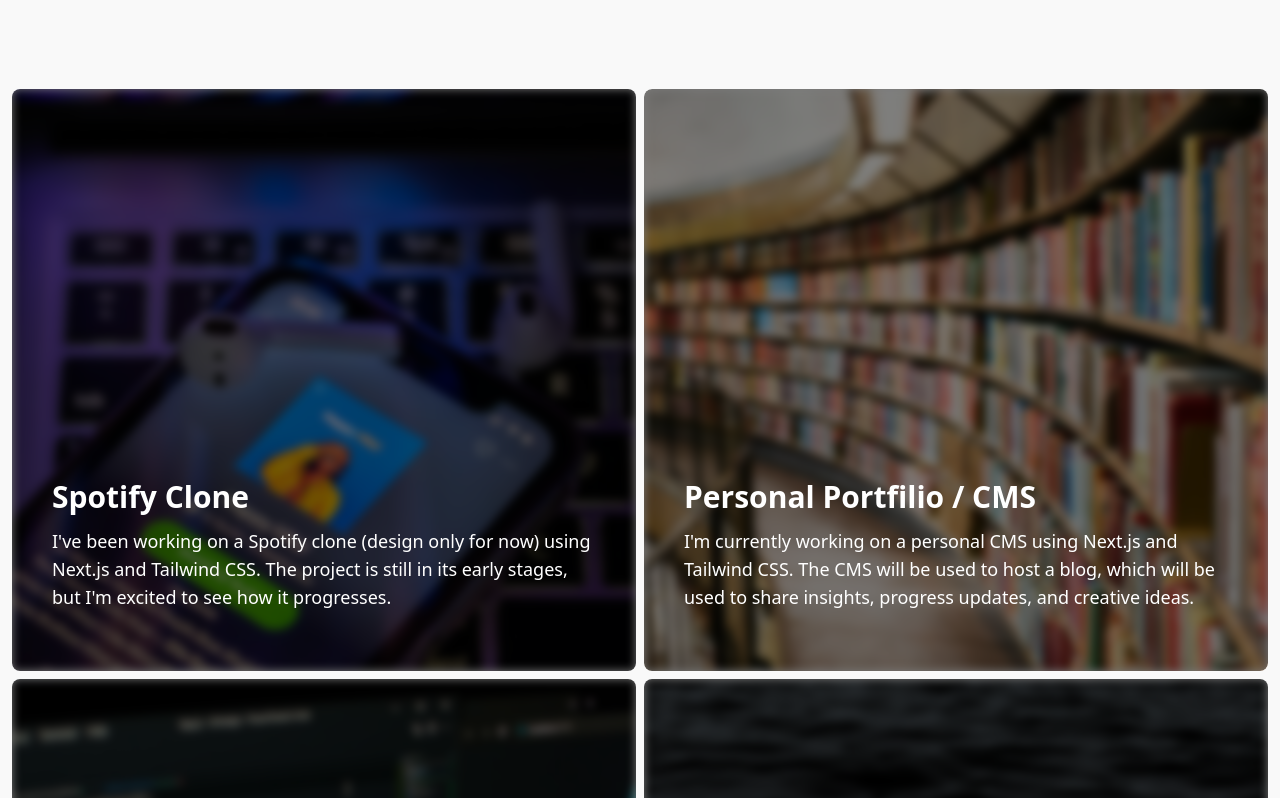
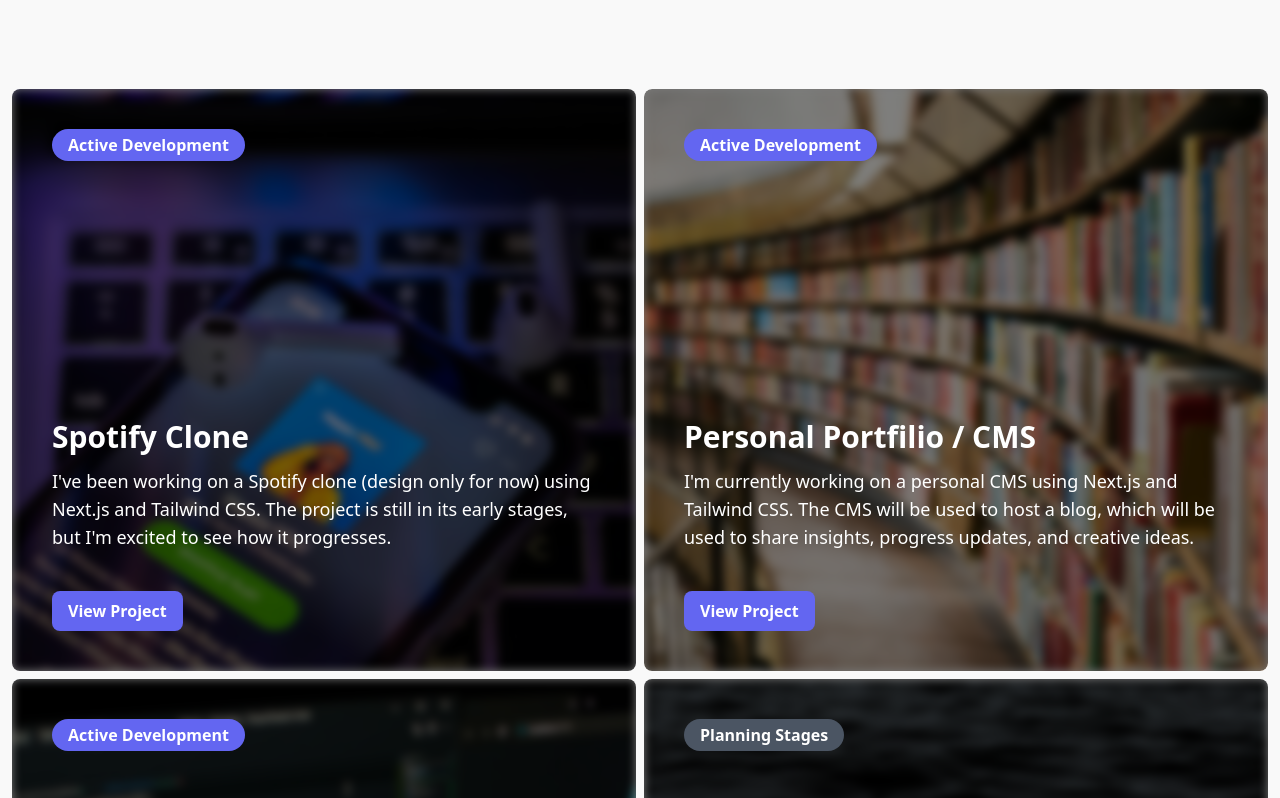
Before and after one commit to HeyEbb/portfolio, a Next.js app: page / in a window 1280 px wide. Shown: the part 3162-3960 px from the top of the page. Built offline with nearby package versions, Linux system fonts and the light colour scheme.

Commit message:
Add links to projects

```diff
--- a/package.json
+++ b/package.json
@@ -25,7 +25,7 @@
     "typescript": "5.2.2"
   },
   "devDependencies": {
-    "prettier": "3.2.5",
+    "prettier": "^3.2.5",
     "prettier-plugin-tailwindcss": "^0.5.11"
   }
 }
--- a/src/app/components/project-box/ProjectBox.tsx
+++ b/src/app/components/project-box/ProjectBox.tsx
@@ -1,14 +1,15 @@
-import React from "react";
-
+'use client'
 interface Project {
   title: string;
   description: string;
   image: string;
+  status: string;
+  link: string;
 }
 
 export default function ProjectBox({ projects }: { projects: Project[] }) {
   return (
-    <div className="m-3 grid h-screen min-h-[1200px] grid-cols-1 gap-2 lg:grid-cols-2">
+    <div className="m-3 grid lg:h-screen min-h-[1200px] grid-cols-1 gap-2 lg:grid-cols-2">
       {projects.map((project, i) => (
         <div
           key={i}
@@ -24,8 +25,28 @@
             className="absolute inset-0"
           ></div>
           <div className="absolute inset-0 rounded-lg bg-black opacity-50"></div>
-          <h5 className="relative z-10">{project.title}</h5>
-          <p className="relative z-10 text-white">{project.description}</p>
+          <div className="flex h-full flex-col justify-between">
+            <div
+              className={`${project.status === "Active Development" ? "bg-indigo-500" : "bg-gray-600"} relative z-10 mb-10 inline-block w-fit rounded-2xl px-4 py-1 font-semibold text-white`}
+            >
+              {project.status}
+            </div>
+            <div>
+              <h5 className="relative z-10">{project.title}</h5>
+              <p className="relative z-10 text-white">{project.description}</p>
+              <button
+              onClick={() => {
+                if (project.link !== "#") {
+                  window.open(`https://${project.link}`, "_blank");
+                }
+              }}
+                disabled={project.link === "#"}
+                className={`${project.link === "#" ? "cursor-pointer bg-gray-400" : "bg-indigo-500"} relative z-10 mt-5 rounded-lg px-4 py-2 font-semibold text-white `}
+              >
+                {project.link === "#" ? "Coming Soon" : "View Project"}
+              </button>
+            </div>
+          </div>
         </div>
       ))}
     </div>
--- a/src/app/components/skill-box/SkillBox.tsx
+++ b/src/app/components/skill-box/SkillBox.tsx
@@ -12,7 +12,7 @@
       {skills.map((skill, i) => (
         <div
           key={i}
-          className="flex flex-col items-center gap-2 rounded-xl bg-white p-7 shadow-md xl:shadow-xl"
+          className="flex flex-col items-center gap-2 rounded-xl bg-white p-7 shadow-md xl:shadow-md transform transition duration-300 hover:scale-105 hover:shadow-lg"
         >
           <Image
             className="mb-2 w-64 p-5"
--- a/src/app/home/page.tsx
+++ b/src/app/home/page.tsx
@@ -170,24 +170,32 @@
                 description:
                   "I've been working on a Spotify clone (design only for now) using Next.js and Tailwind CSS. The project is still in its early stages, but I'm excited to see how it progresses.",
                 image: "/static/img/iphone_spotify.jpg",
+                status: "Active Development",
+                link: "spotify.elliscollinson.co.uk",
               },
               {
                 title: "Personal Portfilio / CMS",
                 description:
                   "I'm currently working on a personal CMS using Next.js and Tailwind CSS. The CMS will be used to host a blog, which will be used to share insights, progress updates, and creative ideas.",
                 image: "/static/img/cms.jpg",
+                status: "Active Development",
+                link: "elliscollinson.co.uk",
               },
               {
                 title: "Contract Manager",
                 description:
                   "I'm developing a fullstack Next.js web app that allows for the management of contracts. The app will be used to store, edit, and delete contracts, as well as to create new ones. This includes full JWT authentication and a custom API.",
                 image: "/static/img/react.jpg",
+                status: "Active Development",
+                link: "#",
               },
               {
                 title: "Coming Soon...",
                 description:
                   "This mini-project is still being planned. Please come back soon to see what I'm working on!",
                 image: "/static/img/black.jpg",
+                status: "Planning Stages",
+                link: "#",
               },
             ]}
           />
```
Also changed, not shown: 2 other files (tests, documents, lock files or other folders).
